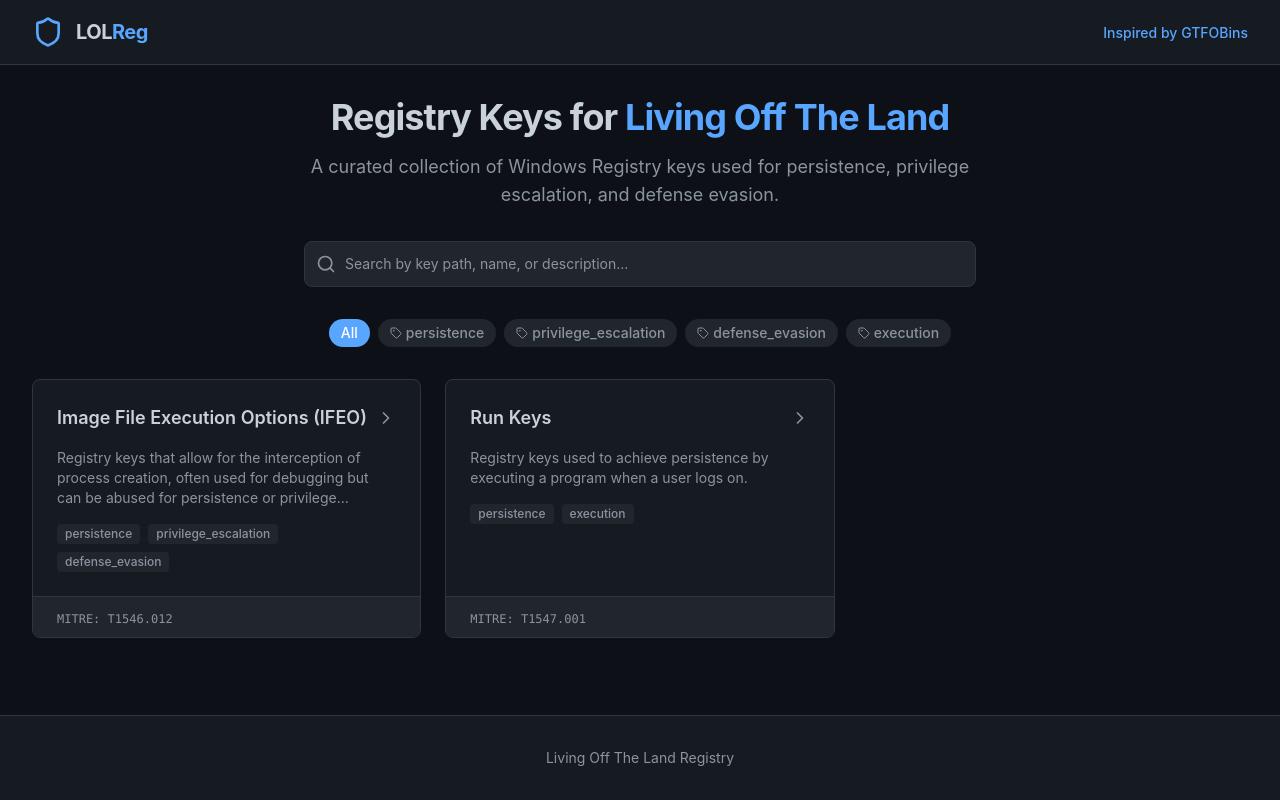
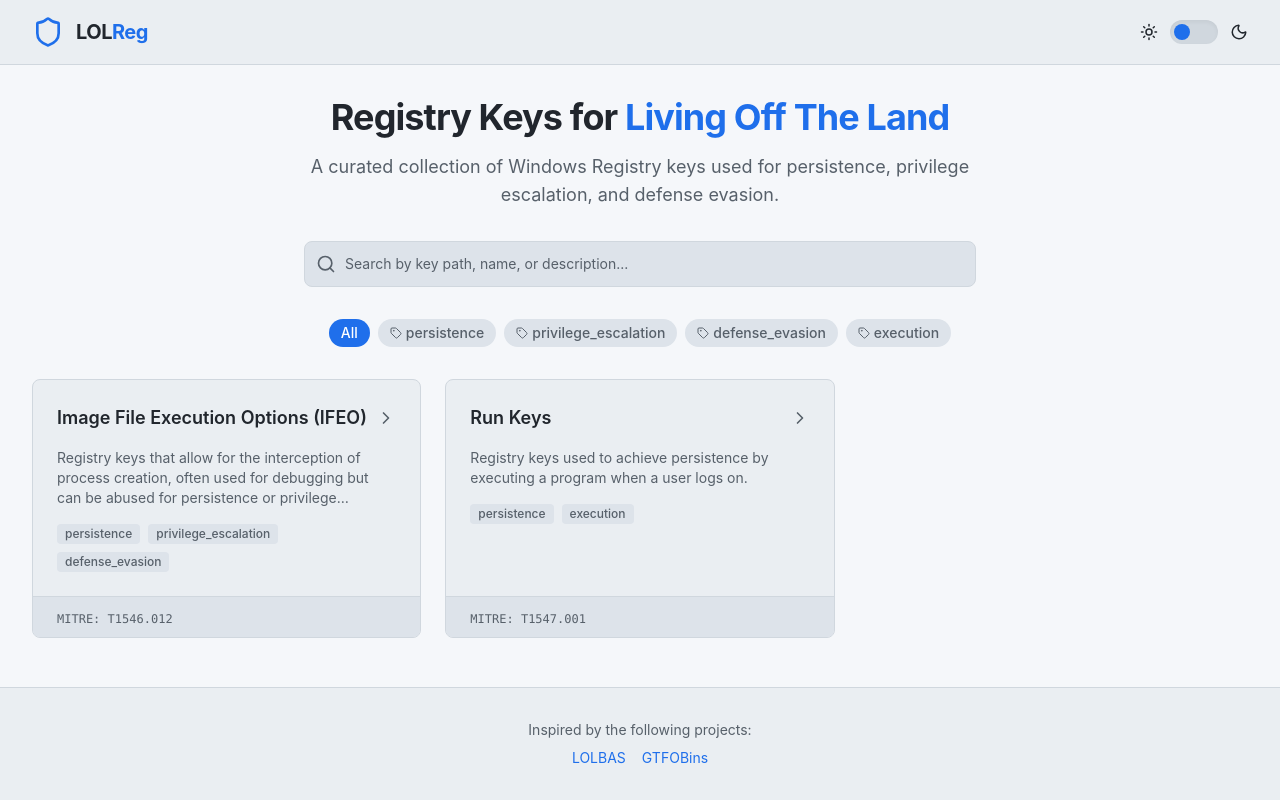
Before and after one commit to LolReg-io/lolreg, a React (Vite) app: page / in a window 1280 px wide. Built offline with nearby package versions, Linux system fonts and the light colour scheme.

Commit message:
change: add dark mode and multiple fix

```diff
--- a/src/components/Layout.jsx
+++ b/src/components/Layout.jsx
@@ -1,8 +1,23 @@
-import React from 'react';
+import React, { useState, useEffect } from 'react';
 import { Link } from 'react-router-dom';
-import { Shield } from 'lucide-react';
+import { Shield, Sun, Moon } from 'lucide-react';
 
 const Layout = ({ children }) => {
+  const [darkMode, setDarkMode] = useState(() => {
+    const saved = localStorage.getItem('theme');
+    if (saved) return saved === 'dark';
+    return window.matchMedia('(prefers-color-scheme: dark)').matches;
+  });
+
+  useEffect(() => {
+    document.documentElement.setAttribute('data-theme', darkMode ? 'dark' : '');
+    localStorage.setItem('theme', darkMode ? 'dark' : 'light');
+  }, [darkMode]);
+
+  const toggleDarkMode = () => {
+    setDarkMode(!darkMode);
+  };
+
   return (
     <div className="min-h-screen flex flex-col">
       <header className="border-b border-[var(--border-color)] bg-[var(--bg-secondary)] sticky top-0 z-10 backdrop-blur-md bg-opacity-80">
@@ -13,24 +28,41 @@
               LOL<span className="text-[var(--accent-primary)]">Reg</span>
             </span>
           </Link>
-                    <nav>
-                        <a
-                            href="https://github.com/gtfobins/gtfobins.github.io"
-                            target="_blank"
-                            rel="noopener noreferrer"
-                            className="text-sm font-medium text-[var(--text-secondary)] hover:text-[var(--text-primary)] transition-colors"
-                        >
-                            Inspired by GTFOBins
-                        </a>
+          <nav className="flex items-center space-x-6">
+            <label htmlFor="dark-mode-toggle" className="flex items-center cursor-pointer select-none space-x-3">
+              <span className="emoji-toggle-icon select-none">
+                <Sun size={18} color="var(--text-primary)" />
+              </span>
+              <div className="relative">
+                <input
+                  type="checkbox"
+                  id="dark-mode-toggle"
+                  className="sr-only"
+                  checked={darkMode}
+                  onChange={toggleDarkMode}
+                  aria-label="Toggle dark mode"
+                />
+                <div className="w-12 h-6 bg-[var(--border-color)] rounded-full shadow-inner"></div>
+                <div
+                  className={`dot absolute left-1 top-1 bg-[var(--accent-primary)] w-4 h-4 rounded-full transition-transform ${darkMode ? 'translate-x-6' : ''
+                    }`}
+                />
+              </div>
+              <span className="emoji-toggle-icon select-none">
+                <Moon size={18} color="var(--text-primary)" />
+              </span>
+            </label>
           </nav>
         </div>
       </header>
-            <main className="flex-grow max-w-7xl mx-auto px-4 sm:px-6 lg:px-8 py-8 w-full">
-                {children}
-            </main>
+      <main className="flex-grow max-w-7xl mx-auto px-4 sm:px-6 lg:px-8 py-8 w-full">{children}</main>
       <footer className="border-t border-[var(--border-color)] py-8 mt-auto bg-[var(--bg-secondary)]">
-                <div className="max-w-7xl mx-auto px-4 text-center text-sm text-[var(--text-secondary)]">
-                    <p>Living Off The Land Registry</p>
+        <div className="max-w-7xl mx-auto px-4 text-center text-sm text-[var(--text-secondary)] space-y-2">
+          <p>Inspired by the following projects:</p>
+          <p>
+            <a href="https://lolbas-project.github.io/" target="_blank" rel="noopener noreferrer" className="underline hover:text-[var(--text-primary)] transition-colors mx-2">LOLBAS</a>
+            <a href="https://gtfobins.github.io/" target="_blank" rel="noopener noreferrer" className="underline hover:text-[var(--text-primary)] transition-colors mx-2">GTFOBins</a>
+          </p>
         </div>
       </footer>
     </div>
--- a/src/data/run_keys.yml
+++ b/src/data/run_keys.yml
@@ -9,12 +9,12 @@
   - "HKCU\\Software\\Microsoft\\Windows\\CurrentVersion\\Run"
   - "HKLM\\Software\\Microsoft\\Windows\\CurrentVersion\\Run"
 use_cases:
-  - title: "Add a malicious binary to Run key"
+  - title: "Execute a binary on user login"
     description: "Adds a value to the Run key to execute a payload on login."
     code: |
       reg add "HKCU\Software\Microsoft\Windows\CurrentVersion\Run" /v "MyBackdoor" /t REG_SZ /d "C:\Windows\System32\calc.exe" /f
   - title: "Powershell Persistence"
-    description: "Executes a powershell script on login."
+    description: "Executes a PowerShell script on user login."
     code: |
       reg add "HKCU\Software\Microsoft\Windows\CurrentVersion\Run" /v "Updater" /t REG_SZ /d "powershell.exe -WindowStyle Hidden -File C:\Users\Public\update.ps1" /f
 resources:
--- a/src/index.css
+++ b/src/index.css
@@ -1,6 +1,21 @@
 @import "tailwindcss";
 
 :root {
+    --bg-primary: #f5f7fa;
+    --bg-secondary: #eaeef2;
+    --bg-tertiary: #dde3ea;
+    --text-primary: #21262d;
+    --text-secondary: #57606a;
+    --accent-primary: #1f6feb;
+    --accent-secondary: #58a6ff;
+    --border-color: #d0d7de;
+    --code-bg: #dde3ea;
+    --code-text: #21262d;
+    --font-mono: 'SFMono-Regular', Consolas, 'Liberation Mono', Menlo, monospace;
+    --font-sans: -apple-system, BlinkMacSystemFont, "Segoe UI", Helvetica, Arial, sans-serif, "Apple Color Emoji", "Segoe UI Emoji";
+}
+
+[data-theme="dark"] {
     --bg-primary: #0d1117;
     --bg-secondary: #161b22;
     --bg-tertiary: #21262d;
@@ -10,8 +25,7 @@
     --accent-secondary: #1f6feb;
     --border-color: #30363d;
     --code-bg: #0d1117;
-    --danger: #f85149;
-    --success: #3fb950;
+    --code-text: #c9d1d9;
     --font-mono: 'SFMono-Regular', Consolas, 'Liberation Mono', Menlo, monospace;
     --font-sans: -apple-system, BlinkMacSystemFont, "Segoe UI", Helvetica, Arial, sans-serif, "Apple Color Emoji", "Segoe UI Emoji";
 }
--- a/src/pages/Detail.jsx
+++ b/src/pages/Detail.jsx
@@ -45,7 +45,7 @@
                         </span>
                     ))}
                     {keyData.mitre_ids && keyData.mitre_ids.map(mid => (
-                        <span key={mid} className="px-3 py-1 rounded-full text-sm font-medium bg-red-900/20 text-red-400 border border-red-900/30">
+                        <span key={mid} className="px-3 py-1 rounded-full text-sm font-medium bg-[var(--bg-tertiary)] text-[var(--text-primary)] border border-[var(--border-color)]">
                             {mid}
                         </span>
                     ))}
@@ -53,8 +53,8 @@
             </div>
 
             <div className="space-y-6">
-                <h2 className="text-xl font-semibold text-[var(--text-primary)] flex items-center">
-                    <Terminal className="w-5 h-5 mr-2 text-[var(--accent-primary)]" />
+                <h2 className="flex items-center text-2xl font-bold text-[var(--text-primary)] gap-x-4">
+                    <Terminal className="w-8 h-8 text-[var(--accent-primary)] flex-shrink-0" />
                     Registry Paths
                 </h2>
                 <div className="bg-[var(--bg-secondary)] rounded-lg border border-[var(--border-color)] overflow-hidden">
@@ -74,8 +74,8 @@
             </div>
 
             <div className="space-y-6">
-                <h2 className="text-xl font-semibold text-[var(--text-primary)] flex items-center">
-                    <LibraryBig className="w-5 h-5 mr-2 text-[var(--accent-primary)]" />
+                <h2 className="flex items-center text-2xl font-bold text-[var(--text-primary)] gap-x-4">
+                    <LibraryBig className="w-8 h-8 text-[var(--accent-primary)] flex-shrink-0" />
                     Resources
                 </h2>
                 <ul className="space-y-2 text-sm">
@@ -96,9 +96,9 @@
             </div>
 
             <div className="space-y-6">
-                <h2 className="text-xl font-semibold text-[var(--text-primary)] flex items-center">
-                    <AlertTriangle className="w-5 h-5 mr-2 text-[var(--danger)]" />
-                    Malicious Use Cases
+                <h2 className="flex items-center text-2xl font-bold text-[var(--text-primary)] gap-x-4">
+                    <AlertTriangle className="w-8 h-8 text-[var(--accent-primary)] flex-shrink-0" />
+                    Usage Examples
                 </h2>
                 <div className="grid gap-6">
                     {keyData.use_cases && keyData.use_cases.map((useCase, idx) => (
@@ -108,7 +108,7 @@
                                 <p className="text-sm text-[var(--text-secondary)] mt-1">{useCase.description}</p>
                             </div>
                             <div className="p-4 bg-[var(--code-bg)] relative group">
-                                <pre className="text-sm font-mono text-gray-300 overflow-x-auto whitespace-pre-wrap break-all p-2">
+                                <pre className="text-sm font-mono text-[var(--code-text)] overflow-x-auto whitespace-pre-wrap break-all p-2">
                                     {useCase.code}
                                 </pre>
                                 <button
```
Also changed, not shown: src/data/image_file_execution_options.yml (renamed from src/data/ifeo.yml), 1 other file (tests, documents, lock files or other folders). Lines whose indentation alone changed are shown as unchanged.
